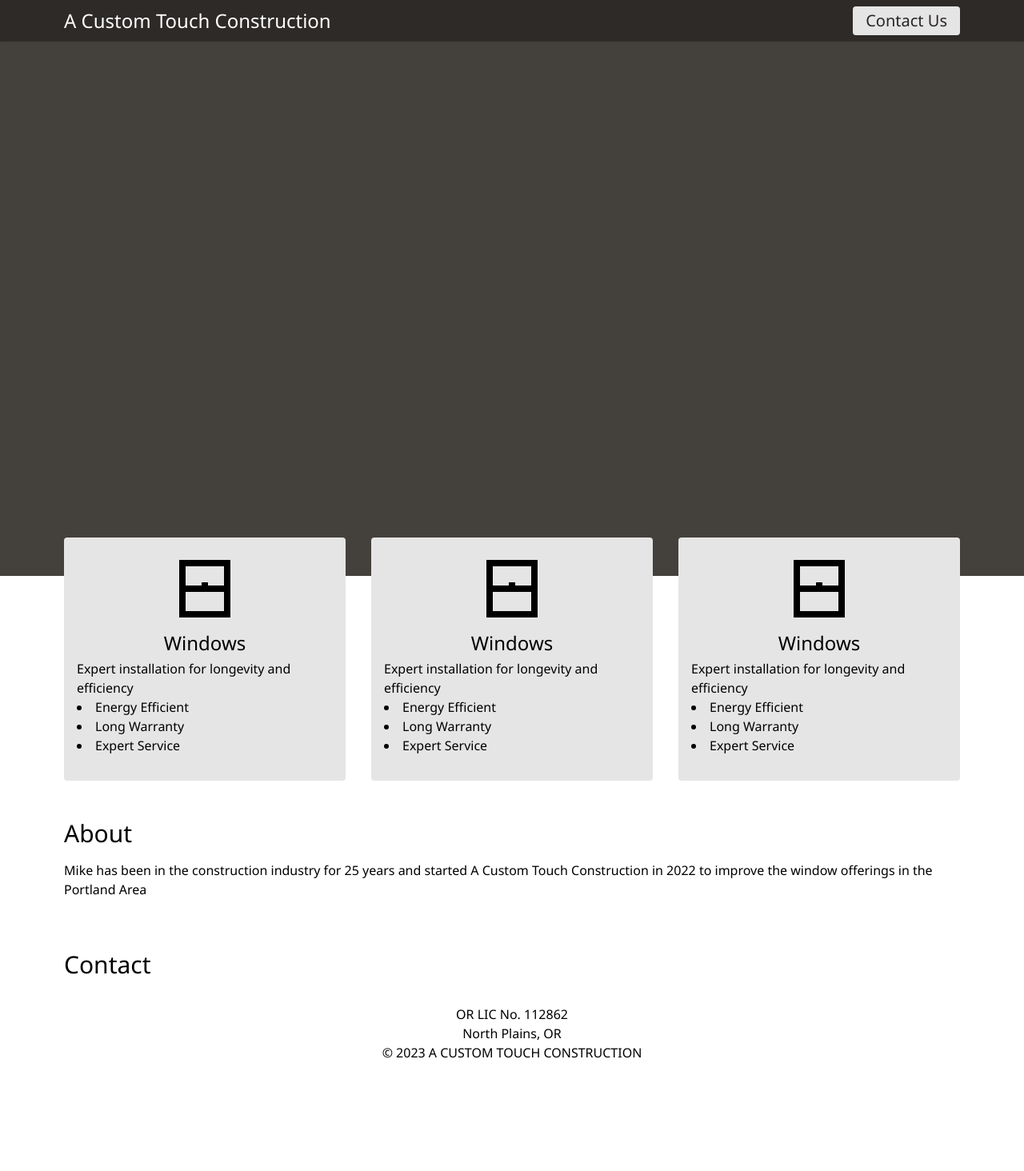
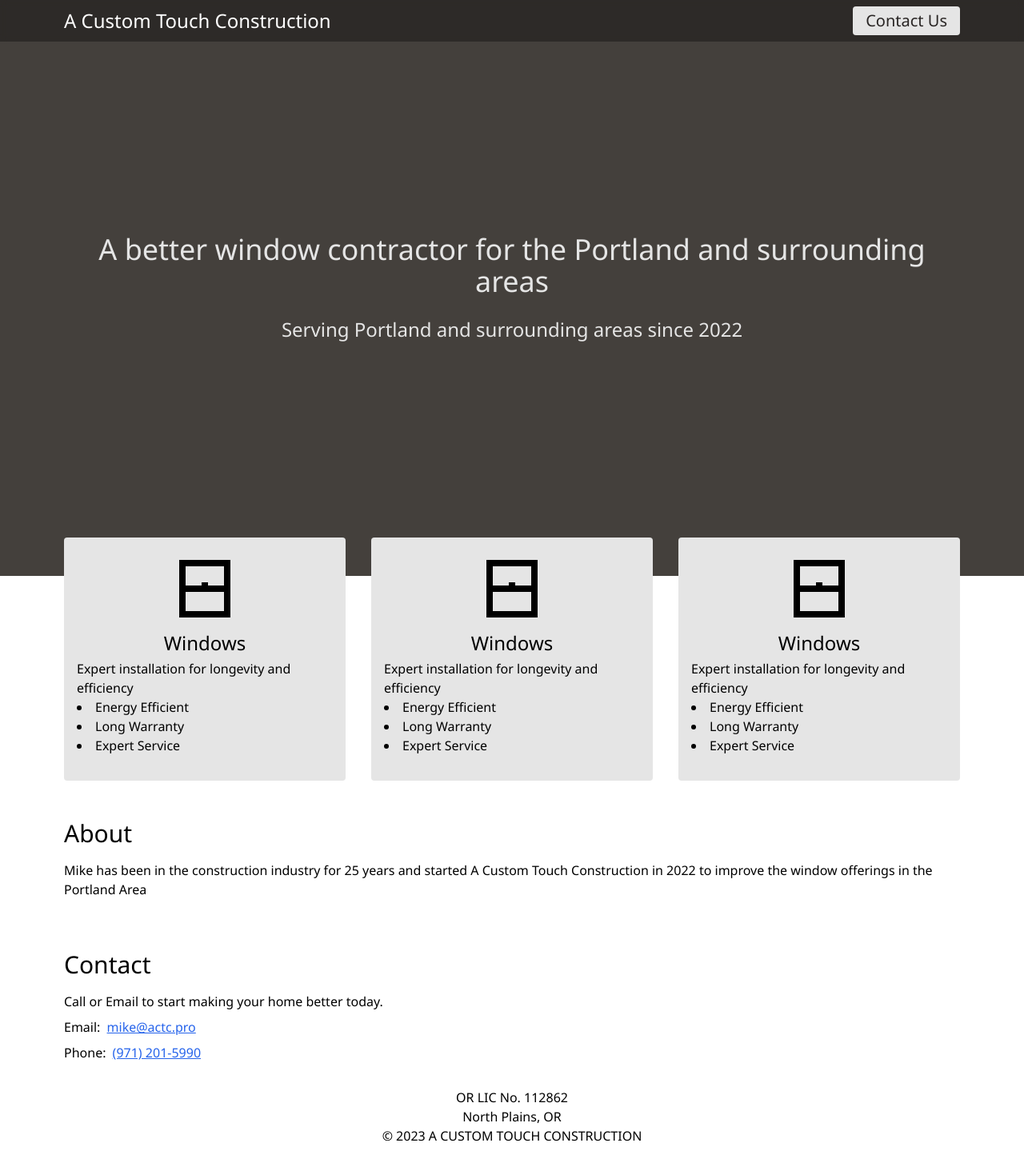
Before and after one commit to spudunk/actc, a SvelteKit app: page / in a window 1280 px wide. Shown: the whole page at 80% size. Before the commit the page ends 1360 px from the top, so only its background shows below. Built offline with nearby package versions, Linux system fonts and the light colour scheme.

Commit message:
update copy

```diff
--- a/src/lib/Navbar.svelte
+++ b/src/lib/Navbar.svelte
@@ -8,7 +8,7 @@
     class="container w-full grid grid-cols-nav justify-between items-center py-2 min-h-12"
   >
     <a href="/" class="flex gap-2 items-center">
-      <span class="text-2xl text-white hidden sm:inline"
+      <span class="text-2xl text-white hidden sm:inline-block"
         >A Custom Touch Construction</span
       >
     </a>
--- a/src/routes/+page.svelte
+++ b/src/routes/+page.svelte
@@ -4,7 +4,21 @@
 </script>
 
 <main class="relative">
-  <section id="hero" class="min-h-[90vh] bg-stone-700"></section>
+  <section
+    id="hero"
+    class="min-h-[90vh] bg-stone-700 flex flex-col justify-center"
+  >
+    <div
+      class="container flex flex-col gap-6 justify-center items-center text-center h-full"
+    >
+      <h1 class="text-4xl text-neutral-200">
+        A better window contractor for the Portland and surrounding areas
+      </h1>
+      <p class="text-2xl text-neutral-200">
+        Serving Portland and surrounding areas since 2022
+      </p>
+    </div>
+  </section>
   <section id="services" class="">
     <div
       class="container w-full -mt-12 -mb-12 grid sm:grid-cols-3 justify-items-center gap-8"
@@ -50,7 +64,20 @@
   <section id="contact" class="my-8">
     <div class="container">
       <h2 class="text-3xl mb-4">Contact</h2>
-      <p></p>
+      <div class="flex flex-col gap-2">
+        <p>Call or Email to start making your home better today.</p>
+        <p>
+          Email: <a class="link p-1" target="_blank" href="mailto:mike@actc.pro">
+            mike@actc.pro
+          </a>
+        </p>
+        <p>
+          Phone: <a class="link p-1" target="_blank" href="tel:+19712015990">
+            (971) 201-5990
+          </a>
+        </p>
+
+      </div>
     </div>
   </section>
 </main>
```
